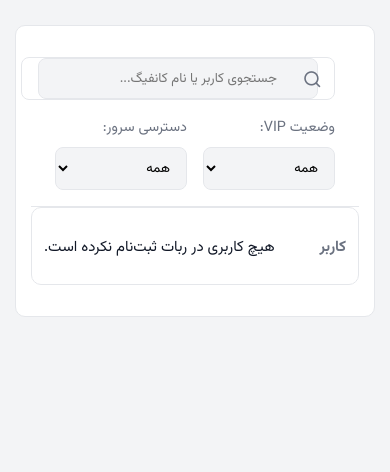
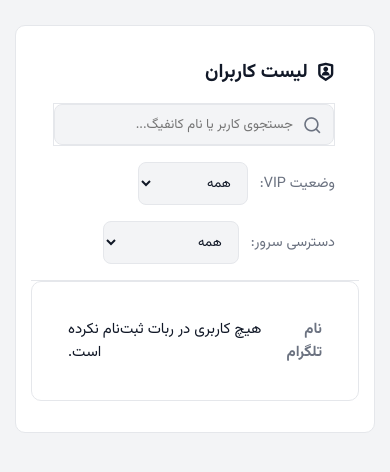
Before and after one commit to nzrmohammad/VPanel-Manager, a Flask app: page /admin/user-access in a window 390 px wide. Shown: the part 91-563 px from the top of the page. Run offline with Flask 3, Linux system fonts and the light colour scheme; the visitor is signed in with stand-in values (Sample User, id 1); data comes from the database, SQL or seed files in the repository; data that the repository does not hold is empty; parts of the project's set-up code (start-up, migrations or seed data) failed here and were passed over; some libraries are stand-ins or nearby versions.

Commit message:
نهایی

```diff
--- a/webapp/static/css/responsive.css
+++ b/webapp/static/css/responsive.css
@@ -78,6 +78,16 @@
         display: none; /* مخفی کردن کامل کادر نگهدارنده کیف پول */
     }
     /* <<<<<<<<<<<<<<<<<<<< END OF CHANGES >>>>>>>>>>>>>>>> */
+    #user-access-management .table-controls {
+        flex-direction: column;
+        align-items: stretch;
+        gap: 1rem;
+    }
+    #user-access-management .filter-controls-wrapper {
+        flex-direction: column;
+        align-items: stretch;
+        gap: 1rem;
+    }
 }
 
 /* === موبایل (کمتر از 768 پیکسل) === */
@@ -270,7 +280,24 @@
     #templates-list .data-table td:nth-of-type(3)::before { content: 'وضعیت'; }
     #templates-list .data-table td:nth-of-type(4)::before { content: 'سرور'; }
     #templates-list .data-table td:nth-of-type(5)::before { content: 'عملیات'; }
+    /* Labels for each column in the mobile view */
+    #user-access-management .data-table td:nth-of-type(1)::before { content: 'نام تلگرام'; }
+    #user-access-management .data-table td:nth-of-type(2)::before { content: 'نام کانفیگ'; }
+    #user-access-management .data-table td:nth-of-type(3)::before { content: 'پنل‌ها'; }
+    #user-access-management .data-table td:nth-of-type(4)::before { content: 'VIP ⭐'; }
+    #user-access-management .data-table td:nth-of-type(5)::before { content: 'آلمان 🇩🇪'; }
+    #user-access-management .data-table td:nth-of-type(6)::before { content: 'فرانسه 🇫🇷'; }
+    #user-access-management .data-table td:nth-of-type(7)::before { content: 'ترکیه 🇹🇷'; }
+    #user-access-management .data-table td:nth-of-type(8)::before { content: 'آمریکا 🇺🇸'; }
 
+    #user-access-management .data-table td > span {
+        text-align: left;
+        direction: ltr;
+        word-break: break-all; /* Prevents long names from breaking layout */
+    }
+    #user-access-management .data-table td > span code {
+        direction: ltr;
+    }
 
     /* --- مودال و فرم --- */
     .modal-body {
--- a/webapp/static/css/style.css
+++ b/webapp/static/css/style.css
@@ -289,8 +289,8 @@ h3.section-title {
     display: flex;
     align-items: center;
     border: 1px solid var(--border-color);
-    border-radius: 8px;
-    padding: 0 1rem;
+    /* border-radius: 8px; */
+    /* padding: 0 1rem; */
     background-color: var(--card-bg);
     transition: border-color 0.2s, box-shadow 0.2s;
 }
--- a/webapp/templates/admin_user_access.html
+++ b/webapp/templates/admin_user_access.html
@@ -4,7 +4,7 @@
 
 {% block extra_css %}
 <style>
-    /* --- استایل‌های اختصاصی این صفحه (برگرفته از style.css و responsive.css) --- */
+    /* --- استایل‌های اختصاصی و غیررسپانسیو این صفحه --- */
 
     /* استایل سوییچ سفارشی */
     .switch { position: relative; display: inline-block; width: 44px; height: 24px; flex-shrink: 0; }
@@ -14,7 +14,7 @@
     input:checked + .slider { background-color: var(--accent-color); }
     input:checked + .slider:before { transform: translateX(20px); }
 
-    /* استایل بخش کنترل‌ها (جستجو و فیلتر) */
+    /* استایل‌های بخش کنترل‌ها (جستجو و فیلتر) */
     .table-controls {
         display: flex;
         justify-content: space-between;
@@ -24,17 +24,30 @@
         flex-wrap: wrap;
         gap: 1.5rem;
     }
+    .table-controls h3 {
+        margin: 0;
+        font-size: 1.2rem;
+        display: flex;
+        align-items: center;
+        gap: 0.5rem;
+    }
+    .filter-controls-wrapper {
+        display: flex;
+        align-items: center;
+        gap: 1.5rem;
+        flex-wrap: wrap;
+    }
     .search-box {
         position: relative;
-        flex-grow: 1;
         min-width: 280px;
     }
     .search-box input {
         width: 100%;
-        padding: 9px 40px 9px 12px; /* اصلاح پدینگ برای راست‌چین */
+        padding: 9px 40px 9px 12px;
         border-radius: 8px;
         border: 1px solid var(--border-color);
         background-color: var(--bg-color);
+        color: var(--text-color);
         transition: border-color 0.2s, box-shadow 0.2s;
     }
     .search-box input:focus {
@@ -44,7 +57,7 @@
     }
     .search-box .ri-search-line {
         position: absolute;
-        right: 12px; /* اصلاح موقعیت آیکون برای راست‌چین */
+        right: 12px;
         top: 50%;
         transform: translateY(-50%);
         color: var(--text-secondary);
@@ -58,64 +71,14 @@
     .filter-group label {
         color: var(--text-secondary);
         font-size: 0.9rem;
+        white-space: nowrap;
     }
     .filter-group select {
         padding: 9px 12px;
         border-radius: 8px;
         border: 1px solid var(--border-color);
         background-color: var(--bg-color);
-    }
-    /* <<<<<<<<<<<<<<<<<<<< START OF CHANGES >>>>>>>>>>>>>>>> */
-    .filters-wrapper {
-        display: flex;
-        gap: 1.5rem;
-        flex-wrap: wrap;
-    }
-    /* <<<<<<<<<<<<<<<<<<<< END OF CHANGES >>>>>>>>>>>>>>>> */
-
-
-    /* واکنشگرایی برای موبایل */
-    @media (max-width: 767px) {
-        .table-controls {
-            flex-direction: column;
-            align-items: stretch;
-            gap: 1rem;
-        }
-        /* <<<<<<<<<<<<<<<<<<<< START OF CHANGES >>>>>>>>>>>>>>>> */
-        .filters-wrapper {
-            display: grid;
-            grid-template-columns: 1fr 1fr; /* ایجاد دو ستون مساوی */
-            width: 100%;
-            gap: 1rem;
-        }
-        .filter-group {
-            flex-direction: column;
-            align-items: flex-start;
-            gap: 0.5rem;
-        }
-        .filter-group select {
-            width: 100%; /* سلکت باکس هم عرض کامل بگیرد */
-        }
-        /* <<<<<<<<<<<<<<<<<<<< END OF CHANGES >>>>>>>>>>>>>>>> */
-
-        /* --- برچسب‌های جدول واکنشگرا --- */
-        .data-table thead { display: none; }
-        .data-table tr { display: block; border: 1px solid var(--border-color); border-radius: var(--border-radius); margin-bottom: 1rem; padding: 0.75rem; }
-        .data-table td { display: flex; justify-content: space-between; align-items: center; padding: 0.8rem 0; border-bottom: 1px dashed var(--border-color); text-align: left !important; }
-        .data-table td:last-child { border-bottom: none; }
-        .data-table td::before { font-weight: bold; color: var(--text-secondary); }
-
-        /* اصلاح ترتیب ستون‌ها برای نمایش در موبایل */
-        .data-table td:nth-of-type(1)::before { content: 'کاربر'; }
-        .data-table td:nth-of-type(2)::before { content: 'نام کانفیگ'; }
-        .data-table td:nth-of-type(3)::before { content: 'پنل‌ها'; }
-        .data-table td:nth-of-type(4)::before { content: 'VIP ⭐'; }
-        .data-table td:nth-of-type(5)::before { content: 'آلمان 🇩🇪'; }
-        .data-table td:nth-of-type(6)::before { content: 'فرانسه 🇫🇷'; }
-        .data-table td:nth-of-type(7)::before { content: 'ترکیه 🇹🇷'; }
-        /* <<<<<<<<<<<<<<<<<<<< START OF CHANGES >>>>>>>>>>>>>>>> */
-        .data-table td:nth-of-type(8)::before { content: 'آمریکا 🇺🇸'; }
-        /* <<<<<<<<<<<<<<<<<<<< END OF CHANGES >>>>>>>>>>>>>>>> */
+        color: var(--text-color);
     }
 </style>
 {% endblock %}
@@ -124,13 +87,14 @@
     {% set page_title='مدیریت دسترسی کاربران' %}
     {% include 'partials/_header.html' %}
 
-    <div class="info-card data-table-container">
+    <div class="info-card data-table-container" id="user-access-management">
     <div class="table-controls">
+            <h3><i class="ri-shield-user-line" style="vertical-align: middle;"></i> لیست کاربران</h3>
+            <div class="filter-controls-wrapper">
                 <div class="search-box">
                     <i class="ri-search-line"></i>
                     <input type="text" id="searchInput" placeholder="جستجوی کاربر یا نام کانفیگ...">
                 </div>
-            <div class="filters-wrapper">
                 <div class="filter-group">
                     <label for="vipFilter">وضعیت VIP:</label>
                     <select id="vipFilter">
@@ -151,6 +115,7 @@
                 </div>
             </div>
         </div>
+
         <div class="table-responsive">
             <table class="data-table">
                 <thead>
@@ -168,9 +133,14 @@
                 <tbody id="user-table-body">
                     {% for user in bot_users %}
                         <tr data-uuid-id="{{ user.uuid_id }}" data-uuid="{{ user.uuid }}">
-                            <td>{{ user.first_name or 'کاربر' }} (<code>{{ user.user_id }}</code>)</td>
-                            <td>{{ user.config_name }}</td>
-                            <td class="panel-display-cell">🇩🇪 {% if user.is_on_marzban %}🇫🇷{% endif %}</td>
+                            <td><span>{{ user.first_name or 'کاربر' }} (<code>{{ user.user_id }}</code>)</span></td>
+                            <td><span>{{ user.config_name }}</span></td>
+                            <td class="panel-display-cell">
+                                <span>
+                                    {% if user.has_access_de %}🇩🇪{% endif %}
+                                    {% if user.is_on_marzban %} 🇫🇷{% endif %}
+                                </span>
+                            </td>
                             <td class="access-toggle-cell">
                                 <label class="switch"><input type="checkbox" class="toggle-vip" {% if user.is_vip %}checked{% endif %}><span class="slider"></span></label>
                             </td>
@@ -188,9 +158,9 @@
                             </td>
                         </tr>
                     {% else %}
-                        <tr><td colspan="8" class="text-center py-4">هیچ کاربری در ربات ثبت‌نام نکرده است.</td></tr>
+                        <tr><td colspan="8" style="text-align: center; padding: 1.5rem;">هیچ کاربری در ربات ثبت‌نام نکرده است.</td></tr>
                     {% endfor %}
-                    <tr id="no-results-row" style="display: none;"><td colspan="8" class="text-center py-4">هیچ کاربری با این مشخصات یافت نشد.</td></tr>
+                    <tr id="no-results-row" style="display: none;"><td colspan="8" style="text-align: center; padding: 1.5rem;">هیچ کاربری با این مشخصات یافت نشد.</td></tr>
                 </tbody>
             </table>
         </div>
@@ -200,7 +170,6 @@
 {% block extra_js %}
 <script>
 document.addEventListener('DOMContentLoaded', function() {
-    // --- انتخاب عناصر ---
     const csrfToken = '{{ csrf_token() }}';
     const tableBody = document.getElementById('user-table-body');
     const searchInput = document.getElementById('searchInput');
@@ -208,7 +177,6 @@ document.addEventListener('DOMContentLoaded', function() {
     const serverFilter = document.getElementById('serverFilter');
     const noResultsRow = document.getElementById('no-results-row');
 
-    // --- تابع اصلی فیلتر و جستجو ---
     function filterAndSearch() {
         const searchTerm = searchInput.value.toLowerCase().trim();
         const vipStatus = vipFilter.value;
@@ -234,7 +202,6 @@ document.addEventListener('DOMContentLoaded', function() {
         noResultsRow.style.display = visibleCount === 0 ? '' : 'none';
     }
 
-    // --- اتصال Event Listener ها ---
     let debounceTimer;
     searchInput.addEventListener('input', () => {
         clearTimeout(debounceTimer);
@@ -243,7 +210,6 @@ document.addEventListener('DOMContentLoaded', function() {
     vipFilter.addEventListener('change', filterAndSearch);
     serverFilter.addEventListener('change', filterAndSearch);
 
-    // --- منطق مربوط به سوییچ‌ها ---
     tableBody.addEventListener('change', function(e) {
         const checkbox = e.target;
         if (!checkbox.matches('.access-toggle, .toggle-vip')) return;
@@ -273,10 +239,8 @@ document.addEventListener('DOMContentLoaded', function() {
         }
     });
 
-        // Placeholder for showToast function if you have one
     function showToast(message, isSuccess) {
-            // Implement your toast notification logic here
-            console.log((isSuccess ? "SUCCESS: " : "ERROR: ") + message);
+        console.log(`Toast: ${message} (Success: ${isSuccess})`);
     }
 });
 </script>
```
Lines whose indentation alone changed are shown as unchanged.
